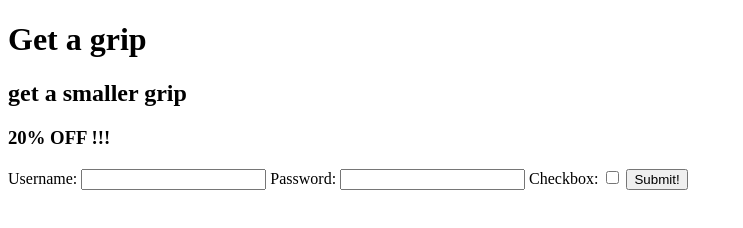
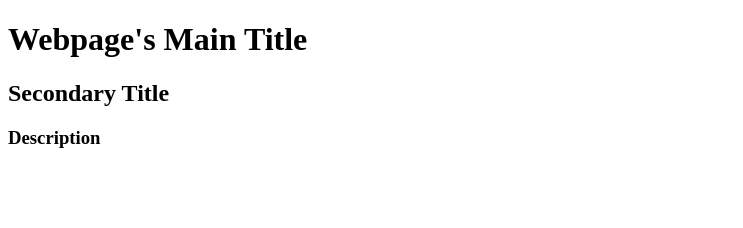
Before and after one commit to mohamadali-halwani/js-learning, a plain HTML site: page index.html in a window 1280 px wide. Shown: the whole page, without its empty margins (0-743 px from the left). Drawn offline with Linux system fonts and the light colour scheme.

Commit message:
Adding lesson 10

```diff
--- a/index.html
+++ b/index.html
@@ -1,24 +1,17 @@
 <!doctype html>
- <html>
+<html>
 <head>
+
 <meta content="text/html;charset=utf-8" http-equiv="Content-Type">
 <meta content="utf-8" http-equiv="encoding">
+
 </head>
+
 <body>
 
-  <h1 id="message">Get a grip</h1>
-  <h2 id="anotherMessage">get a smaller grip</h2></h1>
-  <h3 id="percent-off">20% OFF !!!</h3>
-  <form name="myform">
-    Username: <input type="text" name="username" />
-    Password: <input type="password" name="password" />
-    Checkbox: <input type="checkbox" name="thebox" />
-
-    <input type="submit" value="Submit!" onclick="validator()" />
-
-  </form>
-
-
+  <h1 id="title">Webpage's Main Title</h1>
+  <h2 id="s-title">Secondary Title</h2></h1>
+  <h3 id="desc">Description</h3>
 <script src="./utils.js"></script>
 <script src="./scripto.js"></script>
 
```
Also changed, not shown: scripto.js (+8 -3 lines), js-tutorials/images/page-example1.png (added), js-tutorials/images/page-example2.png (added), js-tutorials/images/page-example3.png (added), js-tutorials/images/page-example4.png (added), js-tutorials/images/page-example5.png (added), 2 other files.
